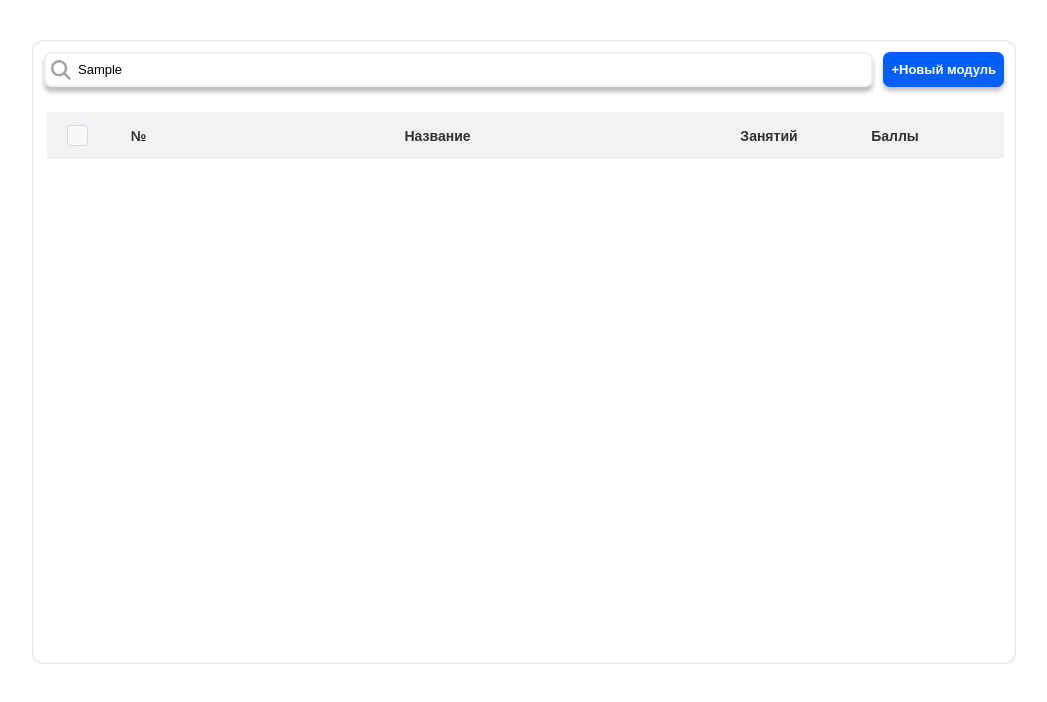
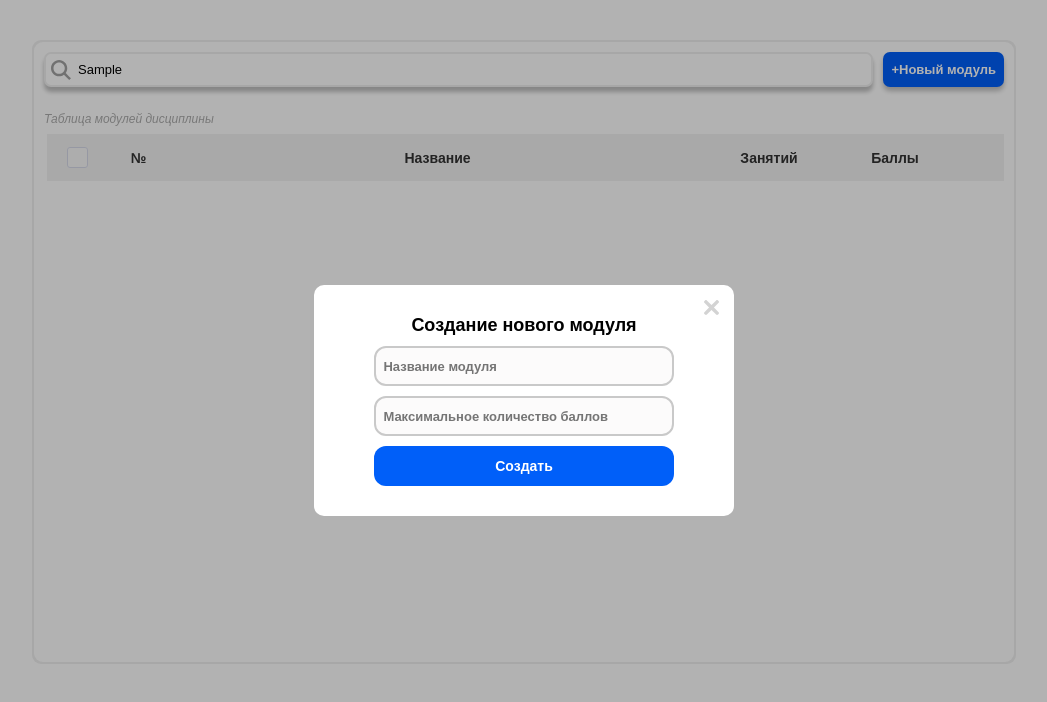
Before and after one commit to Slava-Romanov/Practice-module, a Preact app: page / in a window 1280 px wide. Both pictures are taken after typing "Sample" into the empty fields and a click on the button "+Новый модуль". Shown: the whole page, without its empty margins (116-1163 px from the left). Built offline with nearby package versions, Linux system fonts and the light colour scheme.

Commit message:
Creating and adding were added

```diff
--- /dev/null
+++ b/src/components/Modal/modal.js
@@ -0,0 +1,147 @@
+import { Fragment, render, h } from 'preact';
+
+import closeModalIcon from './../../images/closeModalIcon.svg';
+import {unCheckAll, updateTable} from '../Modules/modules';
+
+export const newModuleModal = (evt, store) => {
+    const modal = <div className='modal'>
+        <div className='background' onClick={ e => closeModal(e) }>
+        </div>
+        <div className='window'>
+            <div className='close' onClick={ e => closeModal(e) }><img src={closeModalIcon}/>
+            </div>
+            <div className='title'>Создание нового модуля
+            </div>
+            <div id='infoModalMessage'>
+            </div>
+            <div className='line'>
+                <input type='text' id='nameModal' required placeholder='Название модуля'>
+                </input>
+            </div>
+            <div id='errNameModal'>
+                </div>
+            <div className='line'>
+                <input type='text' id='pointsModal' required placeholder='Максимальное количество баллов'>
+                </input>
+            </div>
+            <div id='errPointsModal'>
+            </div>
+            <a>
+                <input type='submit' className='blue_btn' value='Создать' onClick={ e => addModule(e, store) }>
+                </input>
+            </a>
+        </div>
+    </div>;
+
+    render(modal, document.getElementById('modal'));
+};
+
+export const editModuleModal = (evt, store, id) => {
+    const modal = <div className='modal'>
+        <div className='background' onClick={ e => closeModal(e) }>
+        </div>
+        <div className='window'>
+            <div className='close' onClick={ e => closeModal(e) }><img src={closeModalIcon}/>
+            </div>
+            <div className='title'>Изменение модуля
+            </div>
+            <div id='infoModalMessage'>
+            </div>
+            <div className='line'>
+                <input type='text' id='nameModal' required placeholder='Название модуля' value={store.modules[id].name}>
+                </input>
+            </div>
+            <div id='errNameModal'>
+            </div>
+            <div className='line'>
+                <input type='text' id='pointsModal' required placeholder='Максимальное количество баллов' value={store.modules[id].max_points}>
+                </input>
+            </div>
+            <div id='errPointsModal'>
+            </div>
+            <a>
+                <input type='submit' className='blue_btn' value='Сохранить' onClick={ e => addModule(e, store, id) }>
+                </input>
+            </a>
+        </div>
+    </div>;
+
+    render(modal, document.getElementById('modal'));
+};
+
+export const closeModal = (evt) => {
+    render(null, document.getElementById('modal'));
+};
+
+export const addModule = (evt, store, id = null) => {
+    const name = document.getElementById('nameModal').value;
+    const points = document.getElementById('pointsModal').value;
+
+    let textNameErr = null;
+    if (name === '') {
+        textNameErr = 'Введите название модуля'
+    }
+
+    if (textNameErr) {
+        const err = <div className='err'>
+            {textNameErr}
+        </div>;
+        render(err, document.getElementById('errNameModal'));
+    } else {
+        render(null, document.getElementById('errNameModal'));
+    }
+
+    let textPointsErr = null;
+    if (!Number(points) || Number(points) <= 0) {
+        textPointsErr = 'Введенное значение должно быть положительным числом';
+    }
+
+    if (textPointsErr) {
+        const err = <div className='err'>
+            {textPointsErr}
+        </div>;
+        render(err, document.getElementById('errPointsModal'));
+    } else {
+        render(null, document.getElementById('errPointsModal'));
+    }
+
+    if (!textNameErr && !textPointsErr) {
+        //console.log(store.modules.length);
+        if (!id) {
+            store.modules.push({name:name, max_points:points, num:store.modules.length});
+            //console.log(store.modules.length);
+            render(null, document.getElementById('modal'));
+            infoModuleModal('Модуль успешно создан');
+        } else {
+            for(let i = 0; i < store.modules.length; i++) {
+                if(store.modules[i].num == id) {
+                    store.modules[i].name = name;
+                    store.modules[i].max_points = points;
+                    break;
+                }
+            }
+            render(null, document.getElementById('modal'));
+            infoModuleModal('Изменения модуля успешно сохранены');
+        }
+        updateTable(store);
+        unCheckAll(store);
+    }
+};
+
+export const infoModuleModal = (info) => {
+    const modal = <div className='modal'>
+        <div className='background' onClick={ e => closeModal(e) }>
+        </div>
+        <div className='window'>
+            <div className='close' onClick={ e => closeModal(e) }><img src={closeModalIcon}/>
+            </div>
+            <div className='title_info'>{info}
+            </div>
+            <a>
+                <input type='submit' className='blue_btn' value='Ок' onClick={ e => closeModal(e) }/>
+            </a>
+        </div>
+    </div>;
+
+    render(modal, document.getElementById('modal'));
+};
--- a/src/components/Modules/modules.js
+++ b/src/components/Modules/modules.js
@@ -7,6 +7,8 @@ import downIcon from './../../images/downIcon.svg';
 import penIcon from './../../images/penIcon.svg';
 import trashIcon from './../../images/trashIcon.svg';
 import editIcon from './../../images/editIcon.svg';
+
+import { newModuleModal, editModuleModal } from './../Modal/modal';
 
 export const createPageModules = (store) => {
     store.tmp = {};
@@ -25,7 +27,7 @@ const addTopBlock = (store) => {
             <input className="search_input" id="search_main_input" type="text" onInput={ e => searchInput(e, store) }>
             </input>
         </div>
-        <button className="blue_btn"> +Новый модуль </button>
+        <button className="blue_btn" onClick={ e => newModuleModal(e, store) }> +Новый модуль </button>
     </Fragment>;
 
     render(top_block, document.getElementById('top_block'));
@@ -82,7 +84,12 @@ const addTable = (store) => {
         [top_table, entries]
     );
 
-    render([table], document.getElementById('table_block'));
+    const label =
+        <h1>
+            Таблица модулей дисциплины
+        </h1>;
+
+    render([label, table], document.getElementById('table_block'));
 };
 
 const getKey = (evt, store) => {
@@ -99,6 +106,7 @@ const addModules = (store) => {
     let data_table = [];
     if (!store.tmp.searchNumArr) {
         for(let i = 0; i < store.modules.length; i++) {
+            console.log(i);
             data_table.push(createLine(store, i));
         }
         store.tmp.entry_count = store.modules.length;
@@ -113,6 +121,8 @@ const addModules = (store) => {
 };
 
 const createLine = (store, i, num = i) => {
+    //console.log(store.modules[i].name);
+    // console.log(i);
     let name = store.modules[i].name;
     let findIndex = store.modules[i].name.toLowerCase().indexOf(store.tmp.search);
     let startStr = '', middleStr = '', endStr = '';
@@ -127,21 +137,25 @@ const createLine = (store, i, num = i) => {
         <td id={'module_td_check_' + num} onClick={ e => changeTdCheckbox(e, store)}>
             <input type="checkbox" id={"module_check_" + num} num={store.modules[i].num} onClick={ e => changeCheckbox(e, store) }/>
         </td>
-        <td>{store.modules[i].num}</td>
+        <td>{Number(store.modules[i].num)+1}</td>
         <td>{name}</td>
         <td>{countLessons(store, store.modules[i].num)}</td>
         <td>{store.modules[i].max_points}</td>
-        <td><img src={editIcon}/></td>
+        <td><img id={"pen_" + store.modules[i].num} src={editIcon} onClick={ e => editModule(e, store) }/></td>
     </tr>;
+};
+
+const editModule = (evt, store) => {
+    editModuleModal(evt, store, evt.currentTarget.id.split('_')[1]);
 };
 
 const createEditPanel = (evt, store) => {
     const edit_panel =
          <div className="edit_panel">
-             <button className="grey_btn" onClick={e => removeSelection(e, store)}> <img src={closeIcon}/>Снять выделение </button>
+             <button className="grey_btn" onClick={e => removeSelection(e, store)}><img src={closeIcon}/>Снять выделение </button>
              <button className="grey_btn" id="UpEP" onClick={e => moveUp(e, store)}><img src={upIcon}/> Переместить выше </button>
              <button className="grey_btn" id="DownEP" onClick={e => moveDown(e, store)}><img src={downIcon}/> Переместить ниже </button>
-             <button className="grey_btn" id="EditEP"><img src={penIcon}/> Редактировать </button>
+             <button className="grey_btn" id="EditEP" onClick={e => editCheck(e, store)}><img src={penIcon}/> Редактировать </button>
              <button className="red_btn"><img src={trashIcon}/> Удалить </button>
          </div>;
 
@@ -156,6 +170,37 @@ const swapModules = (store, a, b) => {
     store.modules[a].num--;
 };
 
+const editCheck = (evt, store) => {
+    editModuleModal(evt, store, findCheckNum(store));
+};
+
+const findCheckNum = (store) => {
+    for (let i = 0; i < store.tmp.entry_count; i++) {
+        if (document.getElementById("module_check_" + i).checked) {
+            return document.getElementById("module_check_" + i).getAttribute('num');
+        }
+    }
+};
+
+export const unCheckAll = (store) => {
+    for (let i = 0; i < store.tmp.entry_count; i++) {
+        if (document.getElementById("module_check_" + i).checked) {
+            document.getElementById("module_check_" + i).checked = false;
+            document.getElementById("module_tr_" + i).classList.remove("checked");
+        }
+    }
+
+    const checkbox = document.getElementById("all_check");
+    checkbox.checked = false;
+
+    render(null, document.getElementById('edit_panel'));
+};
+
+export const updateTable = (store) => {
+    createSearchNumArr(store);
+    addTable(store);
+};
+
 const moveUp = (evt, store) => {
     let check_num = [];
     for (let i = 0; i < store.tmp.entry_count; i++) {
@@ -166,15 +211,8 @@ const moveUp = (evt, store) => {
         }
     }
 
-    createSearchNumArr(store);
-    addTable(store);
-
-    for (let i = 0; i < store.tmp.entry_count; i++) {
-        if (document.getElementById("module_check_" + i).checked) {
-            document.getElementById("module_check_" + i).checked = false;
-            document.getElementById("module_tr_" + i).classList.remove("checked");
-        }
-    }
+    updateTable(store);
+    unCheckAll(store);
 
     let cn_index = 0;
     for (let i = 0; i < store.tmp.entry_count; i++) {
@@ -209,15 +247,8 @@ const moveDown = (evt, store) => {
         }
     }
 
-    createSearchNumArr(store);
-    addTable(store);
-
-    for (let i = 0; i < store.tmp.entry_count; i++) {
-        if (document.getElementById("module_check_" + i).checked) {
-            document.getElementById("module_check_" + i).checked = false;
-            document.getElementById("module_tr_" + i).classList.remove("checked");
-        }
-    }
+    updateTable(store);
+    unCheckAll(store);
 
     let cn_index = 0;
     for (let i = store.tmp.entry_count - 1; i > -1; i--) {
--- a/src/index.css
+++ b/src/index.css
@@ -4,3 +4,4 @@
 @import './styles/buttons.css';
 @import './styles/edit_panel.css';
 @import './styles/table.css';
+@import './styles/modal.css';
--- a/src/styles/buttons.css
+++ b/src/styles/buttons.css
@@ -12,6 +12,7 @@
     border-radius: 7px;
     cursor: pointer;
     font-weight: 600;
+    transition: background 0.3s ease;
 }
 
 .blue_btn:hover:not(:disabled) {
--- a/src/styles/edit_panel.css
+++ b/src/styles/edit_panel.css
@@ -1,4 +1,4 @@
-@keyframes visibleAnimation {
+@keyframes upAnimation {
     from {
         opacity: 0;
         transform: translate(-50%, 100%); }
@@ -14,7 +14,7 @@
     left: 50%;
     transform: translateX(-50%);
     width: auto;
-    animation: visibleAnimation .3s 1 ease-in-out;
+    animation: upAnimation .3s 1 ease-in-out;
 
     background: #191933;
     border-radius: 20px 20px 0 0;
--- /dev/null
+++ b/src/styles/modal.css
@@ -0,0 +1,126 @@
+@keyframes visibleAnimation {
+    from { opacity: 0; }
+    to { opacity: 1; }
+}
+
+.modal {
+    width: 100%;
+    height: 100%;
+    position: fixed;
+    top: 0;
+    left: 0;
+    display: flex;
+    align-items: center;
+    justify-content: center;
+    z-index: 2;
+}
+
+.modal .window {
+    background: #FFFFFF;
+    border-radius: 10px;
+    width: 500px;
+    padding: 20px;
+    height: auto;
+
+    max-width: 380px;
+    flex: 1;
+
+    text-align: center;
+    z-index: 3;
+    margin: 10px;
+    animation: visibleAnimation .5s 1 ease-in-out;
+
+    position: relative;
+}
+
+.modal .window .title, .modal .window .title_info {
+     font-size: 18px;
+     font-weight: bold;
+     margin: 10px;
+}
+
+.modal .window .title_info {
+    margin-top: 30px;
+    margin-bottom: 40px;
+}
+
+.modal .window .mini_title {
+    font-size: 14px;
+    margin: 10px;
+}
+
+.modal .window a {
+    text-decoration: none;
+}
+
+.modal .background {
+    background: rgba(0,0,0,0.3);
+    width: 100%;
+    height: 100%;
+    position: fixed;
+    top: 0;
+    left: 0;
+    animation: visibleAnimation .5s 1 ease-in-out;
+}
+
+.modal .line {
+    background: #FCFBFB;
+    border: 2px solid #C9C9C9;
+    border-radius: 12px;
+    height: 40px;
+    width: 300px;
+    margin: 10px auto 10px auto;
+    text-align: center;
+    box-sizing: border-box;
+}
+
+.modal .line input {
+    border: none;
+    background: none;
+    height: 100%;
+    width: 95%;
+    font-size: 13px;
+    font-weight: bold;
+    appearance: none;
+    -webkit-appearance: none;
+}
+
+.modal .blue_btn {
+    font-weight: bold;
+    color: #fff;
+    font-size: 14px;
+    height: 40px;
+    width: 300px;
+    border: none;
+    border-radius: 12px;
+    cursor: pointer;
+    display: block;
+    margin: 10px auto 10px auto;
+
+    box-shadow: none;
+}
+
+.modal .window .close {
+    position: absolute;
+    top: 15px;
+    right: 15px;
+    cursor: pointer;
+    opacity: 0.7;
+}
+
+.modal .window .err {
+    margin: auto;
+    width: 280px;
+    text-align: left;
+    color: red;
+    font-size: 10px;
+    margin-top: -10px;
+}
+
+.modal .window .close img {
+    width: 15px;
+}
+
+.modal .window .close:hover {
+    opacity: 1;
+}
--- a/src/styles/table.css
+++ b/src/styles/table.css
@@ -1,8 +1,15 @@
 table {
-    margin-top: 25px;
     width: 100%;
     border-collapse: collapse;
     table-layout:fixed;
+}
+
+h1 {
+    margin-top: 25px;
+    font-size: 12px;
+    color: #ababab;
+    font-style: italic;
+    font-weight: 400;
 }
 
 th {
@@ -83,8 +90,13 @@ th:nth-child(6) {
     width: 20px;
 }
 
+td:nth-child(6) {
+    cursor: pointer;
+    opacity: 0.7;
+}
+
 td:nth-child(6):hover {
-     cursor: pointer;
+    opacity: 1;
  }
 
 td img {
--- a/src/utils/store.js
+++ b/src/utils/store.js
@@ -1,6 +1,7 @@
 import data from './../data.json';
 
 export let store = data;
+// todo: компонент доступа к данным
 
 // fetch('./data.json')
 //     .then((response) => {
```
Also changed, not shown: src/images/closeModalIcon.svg (added).
